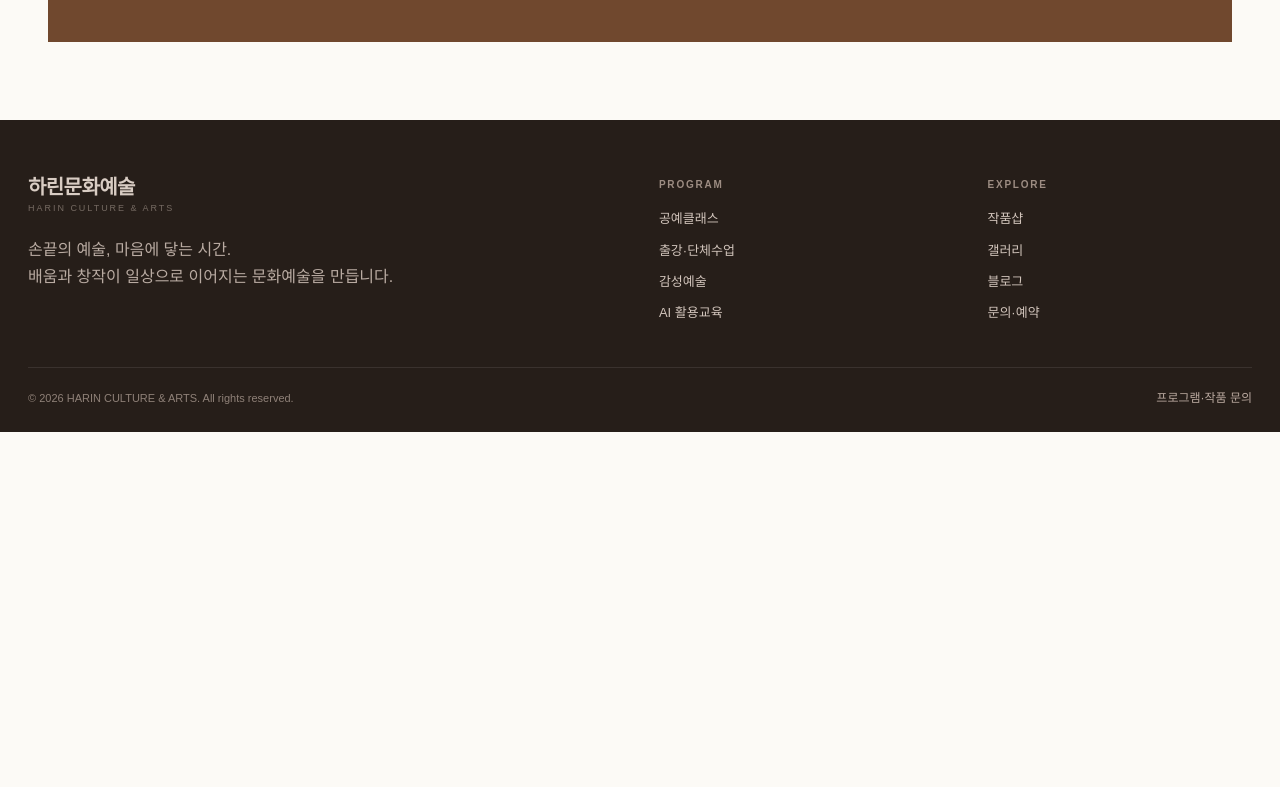
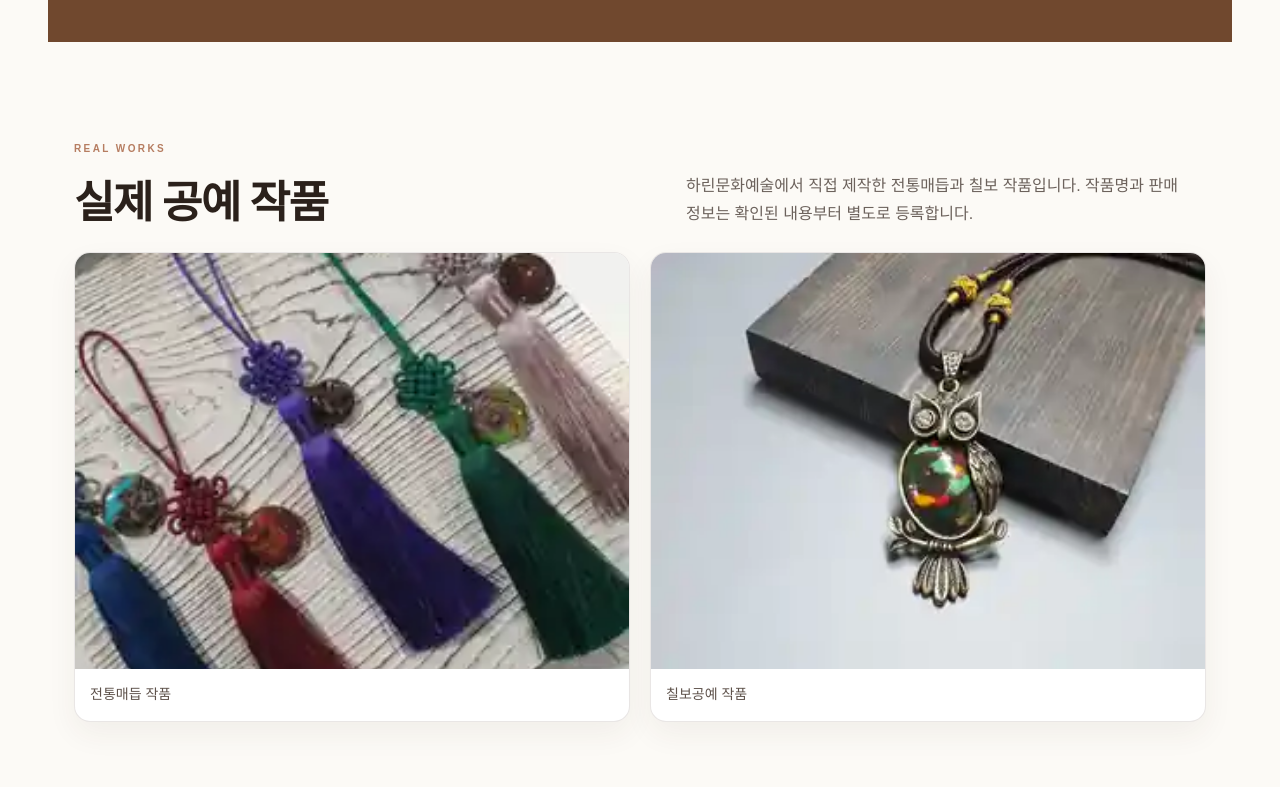
Before and after one commit to harinstudio26/harinart, a Next.js app: page /craft in a window 1280 px wide. Shown: the part 1813-2600 px from the top of the page. Before the commit the page ends 2245 px from the top, so only its background shows below. Built offline with nearby package versions, Linux system fonts and the light colour scheme.

Commit message:
공예 클래스에 실제 작품 사진 반영

```diff
--- a/app/craft/page.tsx
+++ b/app/craft/page.tsx
@@ -1 +1,12 @@
-import{StandardPage,pageData}from'../components';export const metadata={title:'공예 클래스'};export default function Page(){return <StandardPage data={pageData.craft}/>}
+import{StandardPage,pageData}from'../components';
+export const metadata={title:'공예 클래스'};
+export default function Page(){return <>
+  <StandardPage data={pageData.craft}/>
+  <section className="real-photo-section">
+    <div className="real-photo-heading"><div><p className="eyebrow">REAL WORKS</p><h2>실제 공예 작품</h2></div><p>하린문화예술에서 직접 제작한 전통매듭과 칠보 작품입니다. 작품명과 판매 정보는 확인된 내용부터 별도로 등록합니다.</p></div>
+    <div className="real-photo-grid two">
+      <figure className="real-photo-card portrait"><img src="/images/real/knot-03.webp" alt="하린문화예술 전통매듭 수술 장식 작품"/><figcaption>전통매듭 작품</figcaption></figure>
+      <figure className="real-photo-card"><img src="/images/real/enamel-02.webp" alt="하린문화예술 칠보공예 부엉이 펜던트 작품"/><figcaption>칠보공예 작품</figcaption></figure>
+    </div>
+  </section>
+</>}
```
